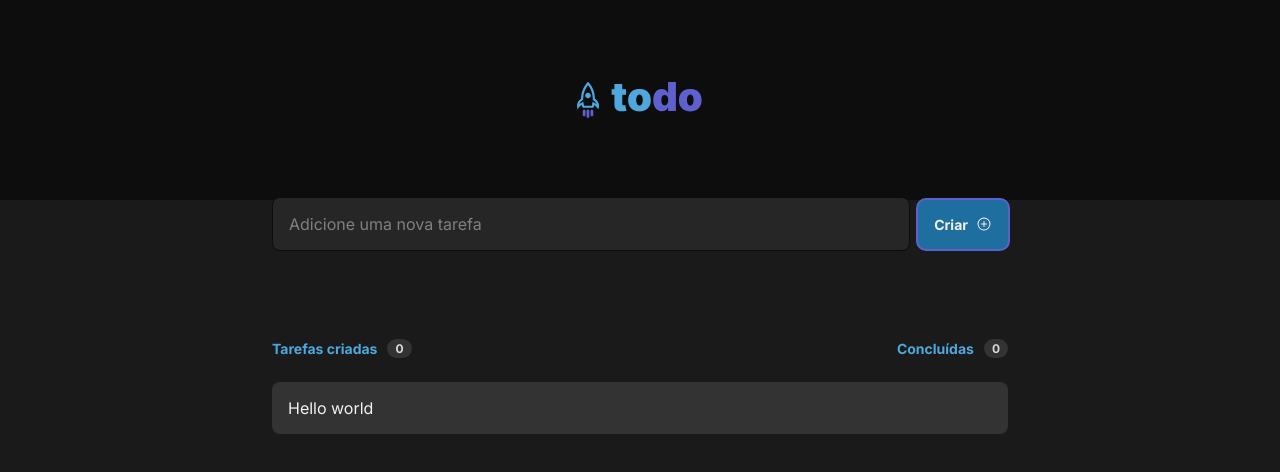
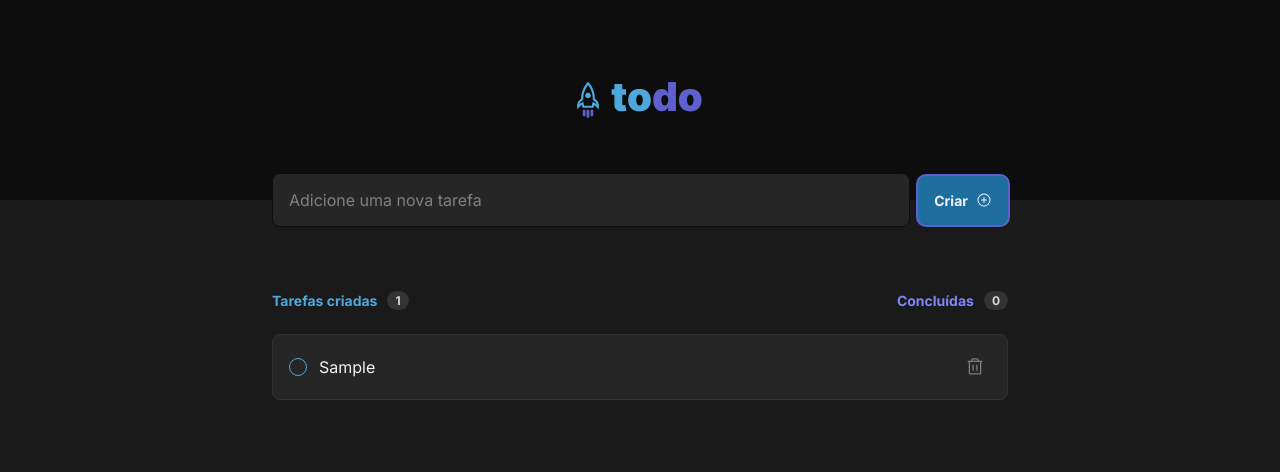
Before and after one commit to GuiAquinoDev/rocketseat-challenge-01-todo, a React (Vite) app: page / in a window 1280 px wide. Both pictures are taken after typing "Sample" into the empty fields and a click on the button "Criar". Shown: the top 472 px of the page. Built offline with nearby package versions, Linux system fonts and the light colour scheme.

Commit message:
feat: home

```diff
--- a/package.json
+++ b/package.json
@@ -11,7 +11,9 @@
   },
   "dependencies": {
     "@phosphor-icons/react": "^2.0.10",
+    "@radix-ui/react-checkbox": "^1.0.4",
     "@types/styled-components": "^5.1.26",
+    "npm": "9.7.2",
     "react": "^18.2.0",
     "react-dom": "^18.2.0",
     "react-hook-form": "^7.45.0",
--- a/src/components/Task/index.tsx
+++ b/src/components/Task/index.tsx
@@ -1,4 +1,3 @@
-import { Dispatch, SetStateAction } from 'react'
 import { useForm } from 'react-hook-form'
 import {
   TaskContainer,
@@ -8,19 +7,19 @@ import {
   TaskPlusIcon,
 } from './style'
 
-interface ITaskProps {
-  taskContent: Dispatch<SetStateAction<string>>
-}
-
-type FormData = {
+interface IFormValues {
   taskItemContent: string
 }
 
-export function Task({ taskContent }: ITaskProps) {
-  const { handleSubmit, register, reset } = useForm<FormData>()
+interface ITaskProps {
+  onTaskSubmit: (taskItemContent: string) => void
+}
 
-  function handleTaskSubmit(data: FormData) {
-    taskContent(data.taskItemContent)
+export function Task({ onTaskSubmit }: ITaskProps) {
+  const { handleSubmit, register, reset } = useForm<IFormValues>()
+
+  function handleTaskSubmit(data: IFormValues) {
+    onTaskSubmit(data.taskItemContent)
     reset()
   }
 
--- a/src/components/Task/style.ts
+++ b/src/components/Task/style.ts
@@ -5,7 +5,7 @@ export const TaskContainer = styled.section`
   width: 100%;
   max-width: 832px;
   margin: -27px auto 0;
-  padding: 24px;
+  padding-inline: 24px;
 `
 
 export const TaskForm = styled.form`
--- a/src/pages/Home/index.tsx
+++ b/src/pages/Home/index.tsx
@@ -7,33 +7,80 @@ import {
   TaskStatus,
   ToDoSection,
   ToDoContent,
+  TaskCheck,
+  CheckboxIndicator,
+  CheckboxRoot,
+  TaskDelete,
 } from './style'
 
+interface ITaskItemProps {
+  id: string
+  description: string
+  status: string
+}
+
 export function Home() {
-  const [taskItem, setTaskItem] = useState<string>('')
-  const [taskCardItems, setTaskCardItems] = useState(['teste'])
+  const [tasks, setTasks] = useState<ITaskItemProps[]>([])
   const isTask = true
+
+  function taskSubmit(taskItemContent: string) {
+    const newTask: ITaskItemProps = {
+      id: String(new Date().getTime()),
+      description: taskItemContent,
+      status: 'unchecked',
+    }
+    setTasks([newTask, ...tasks])
+  }
+
+  function handleTaskDelete(taskToDelete: string) {
+    const tasksWithoutDeletedOne = tasks.filter((task) => {
+      return task.id !== taskToDelete
+    })
+    setTasks(tasksWithoutDeletedOne)
+  }
+
+  function handleTaskUpdate(data: any) {
+    const taskChecked = data.currentTarget.dataset.state
+    const taskId = data.currentTarget.dataset.targetId
+
+    const taskUpdateStatus = tasks.map((task) => {
+      if (task.id === taskId) {
+        return { ...task, status: taskChecked }
+      }
+      return task
+    })
+
+    setTasks(taskUpdateStatus)
+  }
 
   return (
     <>
       <Header />
-      <Task taskContent={setTaskItem} />
+      <Task onTaskSubmit={taskSubmit} />
       <Container>
         <TodoInfo>
-          <TaskStatus>
+          <TaskStatus variant="todo">
             <p>Tarefas criadas</p>
-            <span>0</span>
+            <span>{tasks.length}</span>
           </TaskStatus>
-          <TaskStatus>
+          <TaskStatus variant="done">
             <p>Concluídas</p>
-            <span>0</span>
+            <span>
+              {tasks.filter((task) => task.status === 'checked').length}
+            </span>
           </TaskStatus>
         </TodoInfo>
         <ToDoSection>
           {isTask ? (
-            taskCardItems.map((item, index) => (
-              <ToDoContent key={index}>
-                <p>Hello world</p>
+            tasks.map((task) => (
+              <ToDoContent key={task.id} variant={task.status}>
+                <CheckboxRoot data-task-id={task.id} onClick={handleTaskUpdate}>
+                  <CheckboxIndicator>
+                    <TaskCheck />
+                  </CheckboxIndicator>
+                </CheckboxRoot>
+                <p>{task.description}</p>
+                <TaskDelete onClick={() => handleTaskDelete(task.id)} />
               </ToDoContent>
             ))
           ) : (
--- a/src/pages/Home/style.ts
+++ b/src/pages/Home/style.ts
@@ -1,4 +1,14 @@
 import styled from 'styled-components'
+import { Check, Trash } from '@phosphor-icons/react'
+import * as Checkbox from '@radix-ui/react-checkbox'
+
+interface TodoInfoTypeProps {
+  variant: 'todo' | 'done'
+}
+
+interface TaskStatusTypeProps {
+  variant: checked | unchecked | undefined
+}
 
 export const Container = styled.main`
   width: 100%;
@@ -16,7 +26,7 @@ export const TodoInfo = styled.div`
 
   margin-top: 64px;
 `
-export const TaskStatus = styled.div`
+export const TaskStatus = styled.div<TodoInfoTypeProps>`
   display: flex;
   flex-direction: row;
   align-items: center;
@@ -25,7 +35,8 @@ export const TaskStatus = styled.div`
   gap: 10px;
 
   p {
-    color: ${(props) => props.theme.blue};
+    color: ${(props) =>
+      props.variant === 'todo' ? props.theme.blue : props.theme.purple};
 
     font-family: 'Inter', sans-serif;
     font-size: 14px;
@@ -47,45 +58,72 @@ export const ToDoSection = styled.section`
   width: 100%;
 
   margin-top: 24px;
+  display: flex;
+  flex-direction: column;
+  gap: 12px;
 `
 
-export const ToDoContent = styled.div`
+export const ToDoContent = styled.div<TaskStatusTypeProps>`
   width: 100%;
 
   display: flex;
   flex-direction: row;
   align-items: center;
-  justify-content: baseline;
+  justify-content: space-between;
+  gap: 12px;
 
-  background-color: ${(props) => props.theme['gray-400']};
+  background-color: ${(props) => props.theme['gray-500']};
+  border: 1px solid ${(props) => props.theme['gray-400']};
   border-radius: 8px;
   padding: 16px;
 
-  input[type='radio'] {
-    appearance: none;
-    width: 17px;
-    height: 17px;
+  p {
+    flex: 1;
+    text-decoration: ${(props) =>
+      props.variant === 'checked' ? 'line-through' : 'none'};
+  }
+`
 
-    border: 2px solid ${(props) => props.theme.blue};
+export const CheckboxRoot = styled(Checkbox.Root)`
+  background-color: transparent;
+  border: 1px solid ${(props) => props.theme.blue};
+  width: 18px;
+  height: 18px;
   border-radius: 50%;
+  display: flex;
+  align-items: center;
+  justify-content: center;
 
-    &:after {
-      content: '';
-      display: block;
-      border-radius: 50%;
-      width: 0.75em;
-      height: 0.75em;
-      margin: 3px;
+  cursor: pointer;
+
+  &[data-state='checked'] {
+    border: none;
+    background-color: ${(props) => props.theme['purple-dark']};
   }
 
   &:focus {
-      outline: 2px solid blue;
-    }
-
-    &:checked {
-      &:after {
-        background-color: blue;
-      }
-    }
+    box-shadow: none;
   }
 `
+
+export const CheckboxIndicator = styled(Checkbox.Indicator)``
+
+export const TaskCheck = styled(Check)`
+  width: 12px;
+  height: 12px;
+  color: ${(props) => props.theme['gray-100']};
+`
+
+export const TaskDelete = styled(Trash)`
+  width: 20px;
+  height: 20px;
+
+  margin: 6px;
+  color: ${(props) => props.theme['gray-300']};
+
+  cursor: pointer;
+
+  &:hover {
+    color: ${(props) => props.theme.danger};
+  }
+`
```
Also changed, not shown: 2 other files (tests, documents, lock files or other folders). Lines whose indentation alone changed are shown as unchanged.
